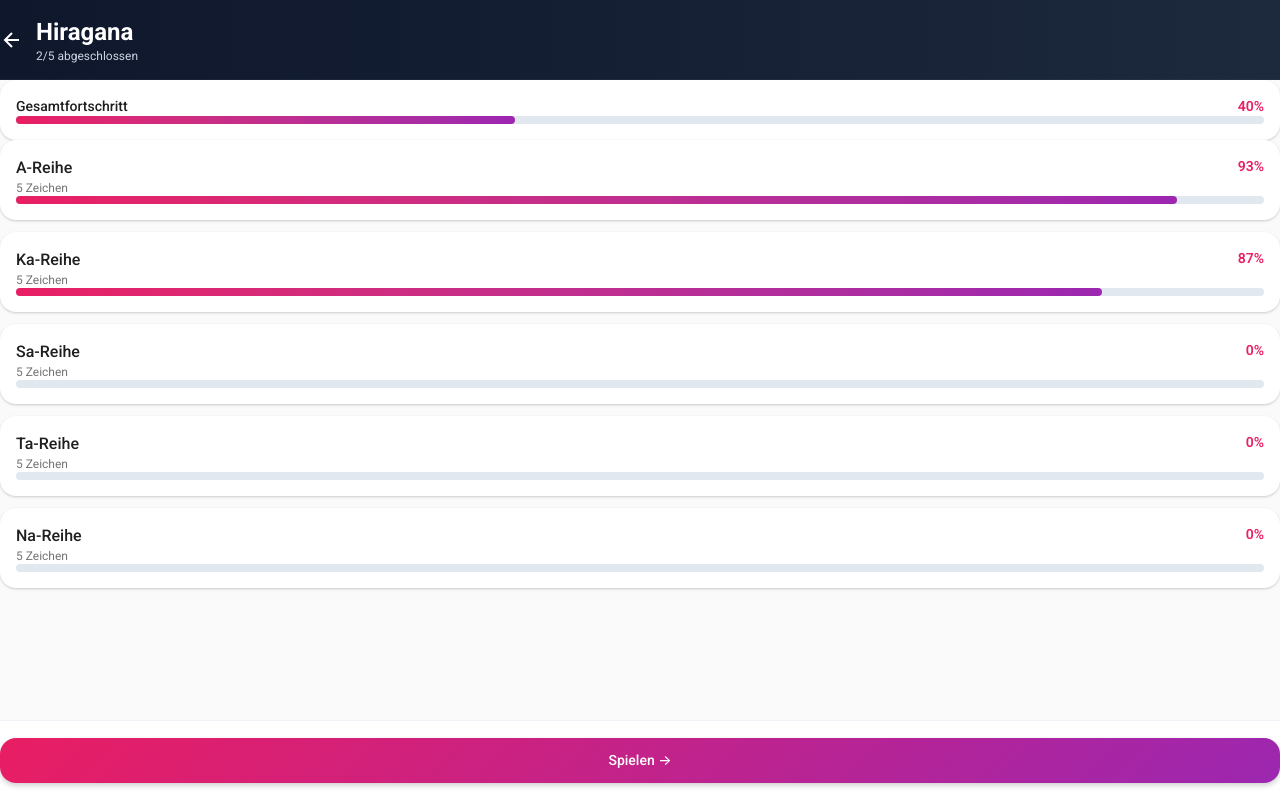
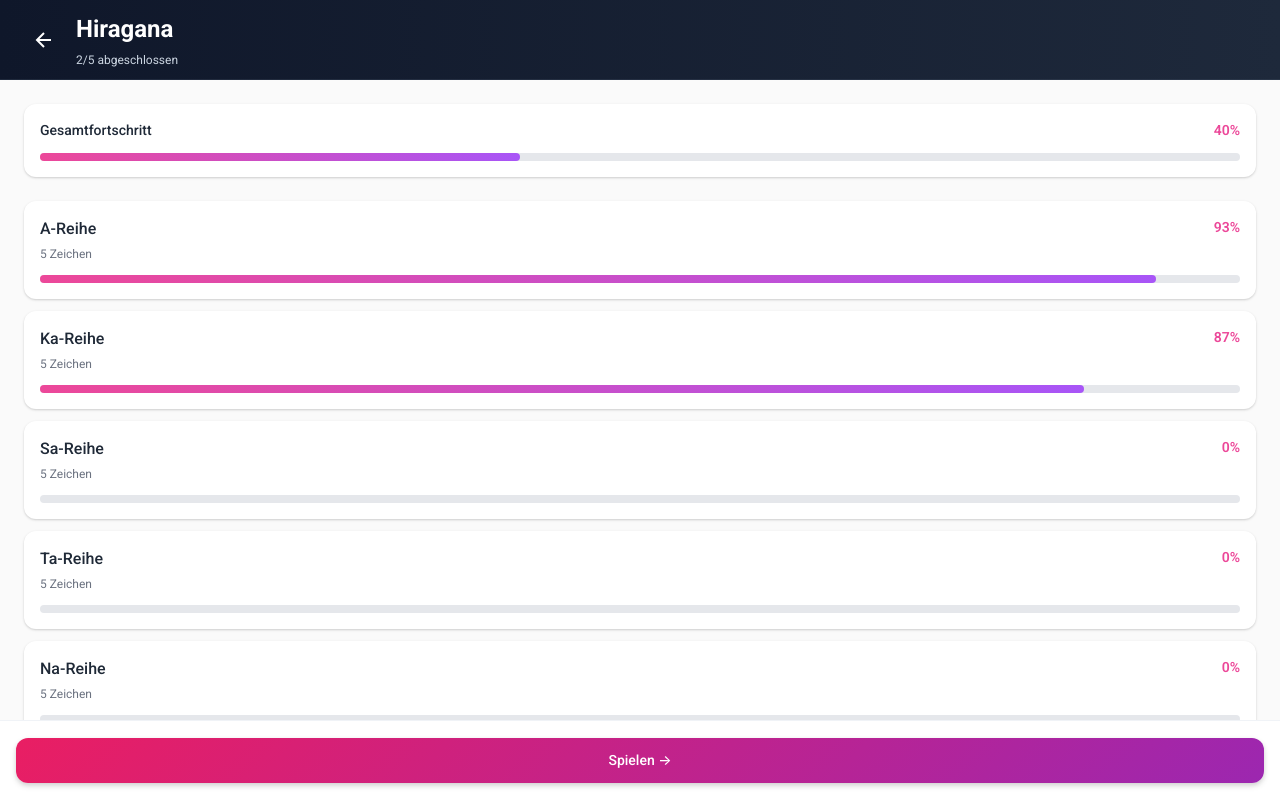
Before and after one commit to MichalSy/japanese-cards, a React (Vite) app: page /japanese-cards/content/1 in a window 1280 px wide. Built offline with nearby package versions, Linux system fonts and the light colour scheme.

Commit message:
Refactor: Remove Tailwind, use inline styles only for guaranteed padding and spacing

```diff
--- a/src/components/Layout.jsx
+++ b/src/components/Layout.jsx
@@ -1,6 +1,13 @@
 export function AppLayout({ children }) {
   return (
-    <div className="fixed inset-0 bg-[var(--md-background)] flex flex-col font-[var(--font-family)]">
+    <div style={{
+      position: 'fixed',
+      inset: 0,
+      backgroundColor: '#fafafa',
+      display: 'flex',
+      flexDirection: 'column',
+      fontFamily: 'Roboto, -apple-system, BlinkMacSystemFont, sans-serif'
+    }}>
       {children}
     </div>
   )
@@ -8,11 +15,33 @@ export function AppLayout({ children }) {
 
 export function AppHeader({ children, onBack }) {
   return (
-    <div className="h-20 bg-gradient-to-r from-slate-900 to-slate-800 flex items-center px-6 border-b border-slate-700/30 gap-3">
+    <div style={{
+      height: '80px',
+      background: 'linear-gradient(to right, #0f172a, #1e293b)',
+      display: 'flex',
+      alignItems: 'center',
+      paddingLeft: '24px',
+      paddingRight: '24px',
+      gap: '12px',
+      borderBottom: '1px solid rgba(71, 85, 105, 0.3)'
+    }}>
       {onBack && (
         <button
           onClick={onBack}
-          className="p-2 hover:bg-white/10 rounded-full transition-all text-white flex-shrink-0"
+          style={{
+            padding: '8px',
+            backgroundColor: 'transparent',
+            border: 'none',
+            borderRadius: '50%',
+            cursor: 'pointer',
+            color: 'white',
+            display: 'flex',
+            alignItems: 'center',
+            justifyContent: 'center',
+            transition: 'background-color 0.2s'
+          }}
+          onMouseEnter={(e) => e.target.style.backgroundColor = 'rgba(255,255,255,0.1)'}
+          onMouseLeave={(e) => e.target.style.backgroundColor = 'transparent'}
         >
           <svg width="24" height="24" viewBox="0 0 24 24" fill="none" stroke="currentColor" strokeWidth="2">
             <path d="M19 12H5M12 19l-7-7 7-7"/>
@@ -26,7 +55,14 @@ export function AppHeader({ children, onBack }) {
 
 export function AppContent({ children }) {
   return (
-    <div className="flex-1 overflow-y-auto px-6 py-6">
+    <div style={{
+      flex: 1,
+      overflowY: 'auto',
+      paddingLeft: '24px',
+      paddingRight: '24px',
+      paddingTop: '24px',
+      paddingBottom: '24px'
+    }}>
       {children}
     </div>
   )
@@ -34,7 +70,15 @@ export function AppContent({ children }) {
 
 export function AppFooter({ children }) {
   return (
-    <div className="h-20 bg-[var(--md-surface)] border-t border-slate-200/50 flex items-center px-4">
+    <div style={{
+      height: '80px',
+      backgroundColor: '#ffffff',
+      borderTop: '1px solid rgba(226, 232, 240, 0.5)',
+      display: 'flex',
+      alignItems: 'center',
+      paddingLeft: '16px',
+      paddingRight: '16px'
+    }}>
       {children}
     </div>
   )
@@ -44,7 +88,18 @@ export function Card({ children, interactive, onClick }) {
   return (
     <div
       onClick={onClick}
-      className={`md-card ${interactive ? 'md-card-interactive' : ''}`}
+      style={{
+        backgroundColor: '#ffffff',
+        borderRadius: '12px',
+        padding: '16px',
+        boxShadow: '0 1px 2px rgba(0, 0, 0, 0.08), 0 1px 3px rgba(0, 0, 0, 0.12)',
+        transition: 'all 0.2s ease',
+        cursor: interactive ? 'pointer' : 'default'
+      }}
+      onMouseEnter={(e) => interactive && (e.currentTarget.style.boxShadow = '0 2px 4px rgba(0, 0, 0, 0.08), 0 3px 6px rgba(0, 0, 0, 0.12)')}
+      onMouseLeave={(e) => interactive && (e.currentTarget.style.boxShadow = '0 1px 2px rgba(0, 0, 0, 0.08), 0 1px 3px rgba(0, 0, 0, 0.12)')}
+      onMouseDown={(e) => interactive && (e.currentTarget.style.transform = 'scale(0.98)')}
+      onMouseUp={(e) => interactive && (e.currentTarget.style.transform = 'scale(1)')}
     >
       {children}
     </div>
@@ -52,13 +107,30 @@ export function Card({ children, interactive, onClick }) {
 }
 
 export function Button({ children, variant = 'filled', onClick, className = '' }) {
-  const baseClass = 'md-button'
-  const variantClass = variant === 'filled' ? 'md-button-filled' : 'bg-slate-100 text-slate-900'
+  const baseStyle = {
+    padding: '12px 24px',
+    borderRadius: '12px',
+    fontWeight: 500,
+    fontSize: '14px',
+    transition: 'all 0.2s ease',
+    border: 'none',
+    cursor: 'pointer',
+    width: '100%'
+  }
+
+  const filledStyle = {
+    ...baseStyle,
+    background: 'linear-gradient(135deg, #e91e63, #9c27b0)',
+    color: 'white',
+    boxShadow: '0 2px 4px rgba(0, 0, 0, 0.08), 0 3px 6px rgba(0, 0, 0, 0.12)'
+  }
 
   return (
     <button
       onClick={onClick}
-      className={`${baseClass} ${variantClass} ${className}`}
+      style={variant === 'filled' ? filledStyle : baseStyle}
+      onMouseDown={(e) => e.currentTarget.style.transform = 'scale(0.96)'}
+      onMouseUp={(e) => e.currentTarget.style.transform = 'scale(1)'}
     >
       {children}
     </button>
--- a/src/pages/ContentTypeView.jsx
+++ b/src/pages/ContentTypeView.jsx
@@ -46,49 +46,57 @@ export default function ContentTypeView() {
     <AppLayout>
       <AppHeader onBack={() => navigate('/')}>
         <div>
-          <h1 className="text-2xl font-bold text-white">{data.name}</h1>
-          <p className="text-xs text-slate-300">{completedCount}/{totalCount} abgeschlossen</p>
+          <h1 style={{ fontSize: '24px', fontWeight: 'bold', color: 'white', margin: 0 }}>{data.name}</h1>
+          <p style={{ fontSize: '12px', color: '#cbd5e1', margin: '4px 0 0 0' }}>{completedCount}/{totalCount} abgeschlossen</p>
         </div>
       </AppHeader>
 
       <AppContent>
-        <div className="space-y-[var(--spacing-5)]">
-          {/* Progress Card */}
+        <div style={{ display: 'flex', flexDirection: 'column', gap: '24px' }}>
           <Card>
-            <div className="space-y-[var(--spacing-3)]">
-              <div className="flex justify-between items-center">
-                <span className="text-sm font-medium text-[var(--md-on-surface)]">Gesamtfortschritt</span>
-                <span className="text-sm font-semibold text-[var(--md-primary)]">{Math.round((completedCount / totalCount) * 100)}%</span>
+            <div style={{ display: 'flex', flexDirection: 'column', gap: '12px' }}>
+              <div style={{ display: 'flex', justifyContent: 'space-between', alignItems: 'center' }}>
+                <span style={{ fontSize: '14px', fontWeight: '500', color: '#1f2937' }}>Gesamtfortschritt</span>
+                <span style={{ fontSize: '14px', fontWeight: '600', color: '#ec4899' }}>{Math.round((completedCount / totalCount) * 100)}%</span>
               </div>
-              <div className="w-full bg-slate-200 rounded-full h-2">
+              <div style={{ width: '100%', backgroundColor: '#e5e7eb', borderRadius: '9999px', height: '8px' }}>
                 <div
-                  className="bg-gradient-to-r from-[var(--md-primary)] to-[var(--md-secondary)] h-2 rounded-full transition-all"
-                  style={{ width: `${(completedCount / totalCount) * 100}%` }}
+                  style={{
+                    background: 'linear-gradient(to right, #ec4899, #a855f7)',
+                    height: '8px',
+                    borderRadius: '9999px',
+                    transition: 'width 0.3s ease',
+                    width: `${(completedCount / totalCount) * 100}%`
+                  }}
                 ></div>
               </div>
             </div>
           </Card>
 
-          {/* Groups */}
-          <div className="grid grid-cols-1 gap-[var(--spacing-3)]">
+          <div style={{ display: 'grid', gridTemplateColumns: '1fr', gap: '12px' }}>
             {data.groups.map((group) => (
               <Card
                 key={group.id}
                 interactive
                 onClick={() => navigate(`/content/${contentType}/${group.id}`)}
               >
-                <div className="space-y-[var(--spacing-3)]">
-                  <div className="flex justify-between items-start">
+                <div style={{ display: 'flex', flexDirection: 'column', gap: '12px' }}>
+                  <div style={{ display: 'flex', justifyContent: 'space-between', alignItems: 'flex-start' }}>
                     <div>
-                      <h3 className="font-medium text-[var(--md-on-surface)] text-base">{group.name}</h3>
-                      <p className="text-xs text-[var(--md-on-surface-variant)]">{group.count} Zeichen</p>
+                      <h3 style={{ fontWeight: '500', color: '#1f2937', fontSize: '16px', margin: 0 }}>{group.name}</h3>
+                      <p style={{ fontSize: '12px', color: '#6b7280', margin: '4px 0 0 0' }}>{group.count} Zeichen</p>
                     </div>
-                    <span className="text-sm font-semibold text-[var(--md-primary)]">{group.progress}%</span>
+                    <span style={{ fontSize: '14px', fontWeight: '600', color: '#ec4899' }}>{group.progress}%</span>
                   </div>
-                  <div className="w-full bg-slate-200 rounded-full h-2">
+                  <div style={{ width: '100%', backgroundColor: '#e5e7eb', borderRadius: '9999px', height: '8px' }}>
                     <div
-                      className="bg-gradient-to-r from-[var(--md-primary)] to-[var(--md-secondary)] h-2 rounded-full transition-all"
-                      style={{ width: `${group.progress}%` }}
+                      style={{
+                        background: 'linear-gradient(to right, #ec4899, #a855f7)',
+                        height: '8px',
+                        borderRadius: '9999px',
+                        transition: 'width 0.3s ease',
+                        width: `${group.progress}%`
+                      }}
                     ></div>
                   </div>
                 </div>
@@ -99,11 +107,7 @@ export default function ContentTypeView() {
       </AppContent>
 
       <AppFooter>
-        <Button
-          variant="filled"
-          onClick={() => navigate(`/content/${contentType}/${data.groups[0].id}`)}
-          className="w-full"
-        >
+        <Button onClick={() => navigate(`/content/${contentType}/${data.groups[0].id}`)}>
           Spielen →
         </Button>
       </AppFooter>
```
Also changed, not shown: src/pages/GameModeSelector.jsx (+21 -23 lines), src/pages/GameScreen.jsx (+38 -18 lines), src/pages/MainMenu.jsx (+55 -44 lines).
